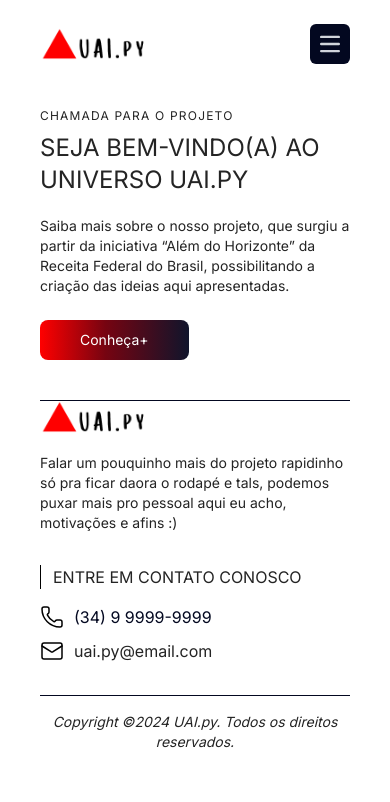
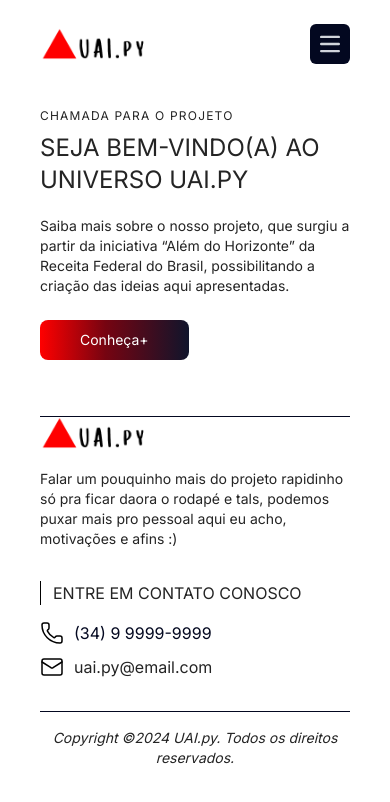
Before and after one commit to uaipy/uaipy-landingPage, a React (Vite) app: page / in a window 390 px wide. Shown: the top 802 px of the page. Built offline with nearby package versions, Linux system fonts and the light colour scheme.

Commit message:
chore: fixing hero css

```diff
--- a/src/components/sections/Hero/index.tsx
+++ b/src/components/sections/Hero/index.tsx
@@ -32,16 +32,16 @@ export const Hero = () => {
                     </div>
                 </div>
             </nav>
-            <div className="mt-5 border-b-1 border-uaipy-primary pb-10 md:flex md:justify-between items-center md:mt-10 lg:border-b-2">
+            <div className="mt-5 border-b-1 border-uaipy-primary pb-14 md:flex md:justify-between items-center md:mt-10 lg:border-b-2">
                 <div className="md:max-w-[490px] md:mr-10 lg:max-w-[600px] xl:mr-15">
                     <div className="flex flex-col-reverse">
                         <h1 className="text-2xl uppercase mb-5 md:text-3xl md:pr-7 lg:pr-0 lg:text-5xl">Seja bem-vindo(a) ao universo UAI.py</h1>
                         <h2 className="uppercase text-xs tracking-widest mb-2">Chamada para o projeto</h2>
                     </div>
-                    <p className="text-sm mb-2 lg:text-base">Saiba mais sobre o nosso projeto, que surgiu a partir da iniciativa “Além do Horizonte” da Receita Federal do Brasil, possibilitando a criação das ideias aqui apresentadas.</p>
-                    <Button variant="gradient" size="lg" className="mt-4 cursor-pointer w- ">Conheça+</Button>
+                    <p className="text-sm mb-2 lg:text-base max-w-[460px]">Saiba mais sobre o nosso projeto, que surgiu a partir da iniciativa “Além do Horizonte” da Receita Federal do Brasil, possibilitando a criação das ideias aqui apresentadas.</p>
+                    <Button variant="gradient" size="lg" className="mt-4 cursor-pointer">Conheça+</Button>
                 </div>
-                <img src="https://img.freepik.com/fotos-gratis/representacao-da-experiencia-do-utilizador-e-design-da-interface_23-2150169850.jpg?t=st=1745067658~exp=1745071258~hmac=e1f766fcc3383de1af6425d43c5ac73c9d46c9889b38542f2bdd3d815884c285&w=1060" alt="" className="hidden md:block md:w-80 md:h-80 md:rounded-full md:object-cover lg:w-90 lg:h-90 xl:w-110 xl:h-110"/>
+                <img src="https://img.freepik.com/fotos-gratis/representacao-da-experiencia-do-utilizador-e-design-da-interface_23-2150169850.jpg?t=st=1745067658~exp=1745071258~hmac=e1f766fcc3383de1af6425d43c5ac73c9d46c9889b38542f2bdd3d815884c285&w=1060" alt="" className="hidden md:block md:w-80 md:h-80 md:rounded-full md:object-cover lg:w-90 lg:h-90 xl:w-100 xl:h-100"/>
             </div>
         </section>
     )
```
